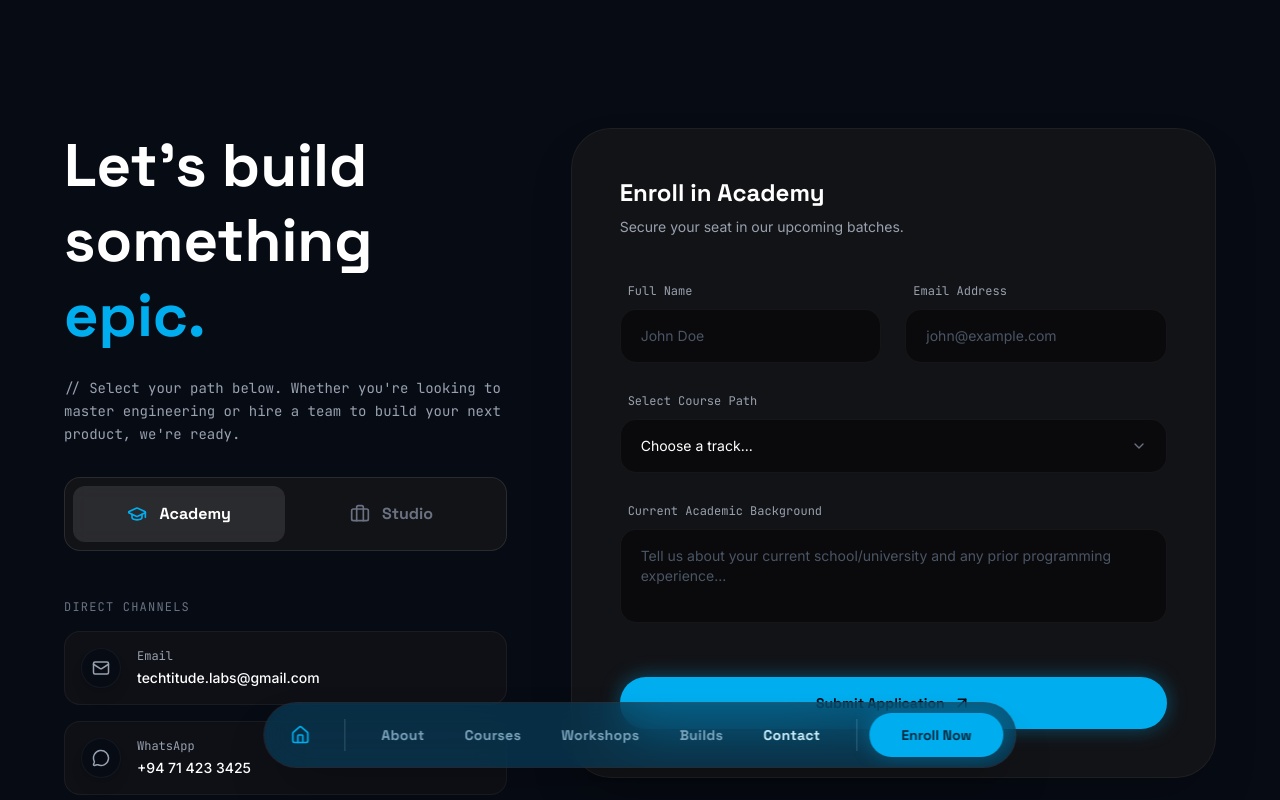
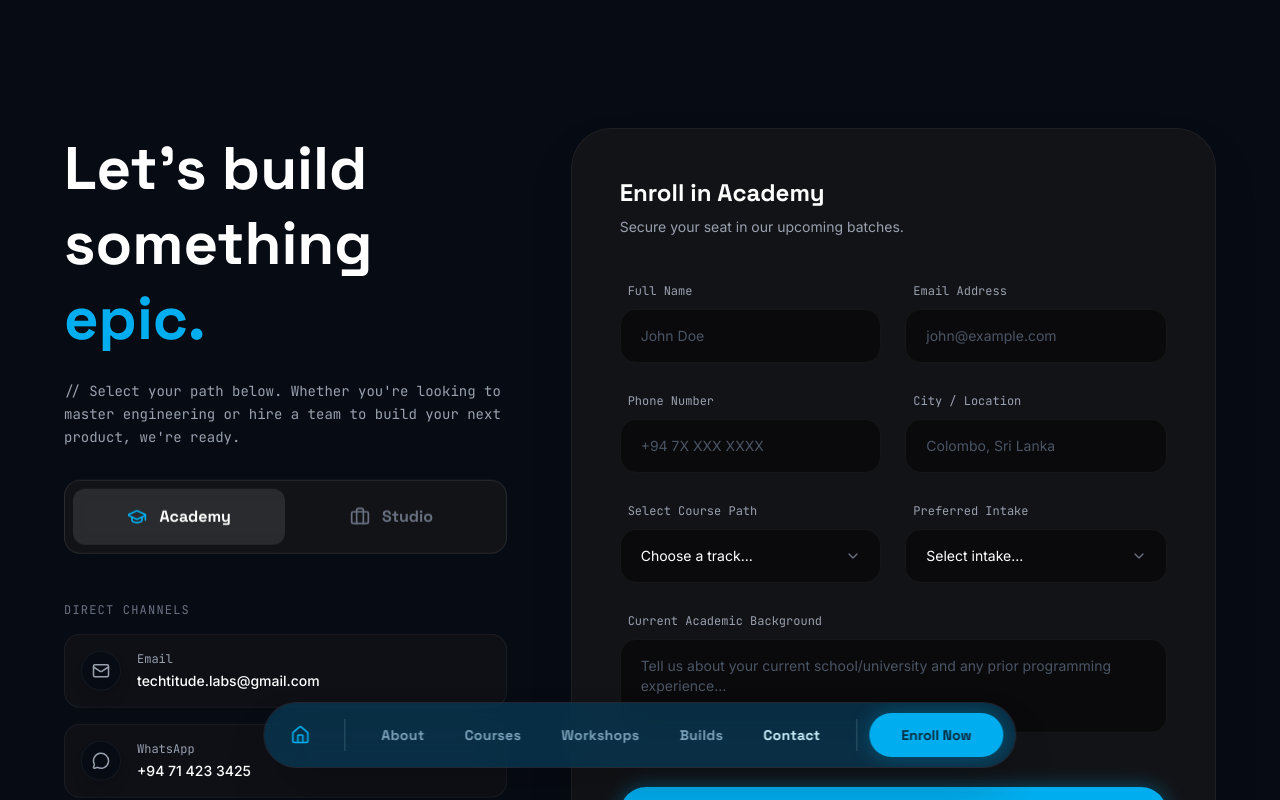
Before and after one commit to M-Mufassir/Techtitude-Labs, a React (Vite) app: page /contact in a window 1280 px wide. Shown: the top 800 px of the page. Built offline with nearby package versions, Linux system fonts and the light colour scheme.

Commit message:
feat: implement Footer, TeamShowcase components, and Contact page

```diff
--- a/src/Pages/Contact.tsx
+++ b/src/Pages/Contact.tsx
@@ -38,12 +38,15 @@ export default function Contact() {
     const data = new FormData(form);
     const name = data.get("name");
     const email = data.get("email");
+    const phone = data.get("phone");
+    const location = data.get("location");
     const course = data.get("course");
+    const intake = data.get("intake");
     const background = data.get("background");
 
     const subject = encodeURIComponent(`Academy Enrollment: ${name} - ${course}`);
     const body = encodeURIComponent(
-      `Name: ${name}\nEmail: ${email}\nCourse: ${course}\nAcademic Background: ${background}`
+      `Name: ${name}\nEmail: ${email}\nPhone: ${phone}\nLocation: ${location}\nCourse: ${course}\nPreferred Intake: ${intake}\nAcademic Background: ${background}`
     );
     window.location.href = `mailto:techtitude.labs@gmail.com?subject=${subject}&body=${body}`;
   }
@@ -53,6 +56,8 @@ export default function Contact() {
     const form = e.currentTarget;
     const data = new FormData(form);
     const name = data.get("name");
+    const email = data.get("email");
+    const phone = data.get("phone");
     const company = data.get("company");
     const timeline = data.get("timeline");
     const details = data.get("details");
@@ -62,7 +67,7 @@ export default function Contact() {
 
     const subject = encodeURIComponent(`New Project Inquiry: ${company || name}`);
     const body = encodeURIComponent(
-      `Name: ${name}\nCompany: ${company || "N/A"}\nBudget: $${budget}+\nTimeline: ${timeline}\nTech Stack: ${stacks || "Not specified"}\n\nProject Details:\n${details}`
+      `Name: ${name}\nEmail: ${email}\nPhone: ${phone}\nCompany: ${company || "N/A"}\nBudget: $${budget}+\nTimeline: ${timeline}\nTech Stack: ${stacks || "Not specified"}\n\nProject Details:\n${details}`
     );
     window.location.href = `mailto:techtitude.labs@gmail.com?subject=${subject}&body=${body}`;
   }
@@ -164,17 +169,42 @@ export default function Contact() {
                       </div>
                     </div>
 
+                    <div className="grid md:grid-cols-2 gap-6">
+                      <div>
+                        <label className="font-mono text-xs text-gray-400 ml-2">Phone Number</label>
+                        <input name="phone" type="tel" required placeholder="+94 7X XXX XXXX" className="mt-2 w-full rounded-2xl bg-[#0A0A0C] border border-white/5 px-5 py-4 text-sm text-white placeholder-gray-600 outline-none focus:border-[#00AEEF] focus:ring-1 focus:ring-[#00AEEF] transition-all" />
+                      </div>
+                      <div>
+                        <label className="font-mono text-xs text-gray-400 ml-2">City / Location</label>
+                        <input name="location" required placeholder="Colombo, Sri Lanka" className="mt-2 w-full rounded-2xl bg-[#0A0A0C] border border-white/5 px-5 py-4 text-sm text-white placeholder-gray-600 outline-none focus:border-[#00AEEF] focus:ring-1 focus:ring-[#00AEEF] transition-all" />
+                      </div>
+                    </div>
+
+                    <div className="grid md:grid-cols-2 gap-6">
                       <div>
                         <label className="font-mono text-xs text-gray-400 ml-2">Select Course Path</label>
                         <div className="mt-2 relative">
-                        <select name="course" required className="w-full rounded-2xl bg-[#0A0A0C] border border-white/5 px-5 py-4 text-sm text-white appearance-none outline-none focus:border-[#00AEEF] focus:ring-1 focus:ring-[#00AEEF] transition-all">
-                          <option value="" disabled selected>Choose a track...</option>
+                          <select name="course" required defaultValue="" className="w-full rounded-2xl bg-[#0A0A0C] border border-white/5 px-5 py-4 text-sm text-white appearance-none outline-none focus:border-[#00AEEF] focus:ring-1 focus:ring-[#00AEEF] transition-all">
+                            <option value="" disabled>Choose a track...</option>
                             <option value="Code Core (Grade 10 & 11)">Code Core (Grade 10 & 11 ICT)</option>
                             <option value="Web Engineering">Advanced Web Engineering</option>
                             <option value="AI & ML">Next-Gen AI & ML</option>
                             <option value="UI/UX Design">Interactive UI/UX Design</option>
                           </select>
                           <ChevronRight className="absolute right-5 top-1/2 -translate-y-1/2 text-gray-500 pointer-events-none rotate-90" size={16} />
+                        </div>
+                      </div>
+                      <div>
+                        <label className="font-mono text-xs text-gray-400 ml-2">Preferred Intake</label>
+                        <div className="mt-2 relative">
+                          <select name="intake" required defaultValue="" className="w-full rounded-2xl bg-[#0A0A0C] border border-white/5 px-5 py-4 text-sm text-white appearance-none outline-none focus:border-[#00AEEF] focus:ring-1 focus:ring-[#00AEEF] transition-all">
+                            <option value="" disabled>Select intake...</option>
+                            <option value="Next Available">Next Available Batch</option>
+                            <option value="Summer">Summer Intake</option>
+                            <option value="Fall">Fall Intake</option>
+                          </select>
+                          <ChevronRight className="absolute right-5 top-1/2 -translate-y-1/2 text-gray-500 pointer-events-none rotate-90" size={16} />
+                        </div>
                       </div>
                     </div>
 
@@ -215,8 +245,20 @@ export default function Contact() {
                       </div>
                     </div>
 
+                    <div className="grid md:grid-cols-2 gap-6">
+                      <div>
+                        <label className="font-mono text-xs text-gray-400 ml-2">Email Address</label>
+                        <input name="email" type="email" required placeholder="jane@example.com" className="mt-2 w-full rounded-2xl bg-[#0A0A0C] border border-white/5 px-5 py-4 text-sm text-white placeholder-gray-600 outline-none focus:border-[#7B2CBF] focus:ring-1 focus:ring-[#7B2CBF] transition-all" />
+                      </div>
+                      <div>
+                        <label className="font-mono text-xs text-gray-400 ml-2">Phone Number</label>
+                        <input name="phone" type="tel" required placeholder="+94 7X XXX XXXX" className="mt-2 w-full rounded-2xl bg-[#0A0A0C] border border-white/5 px-5 py-4 text-sm text-white placeholder-gray-600 outline-none focus:border-[#7B2CBF] focus:ring-1 focus:ring-[#7B2CBF] transition-all" />
+                      </div>
+                    </div>
+
+                    <div className="grid md:grid-cols-2 gap-6 mt-2">
                       {/* Interactive Budget Slider */}
-                    <div className="mt-2">
+                      <div>
                         <div className="flex justify-between items-end mb-4">
                           <label className="font-mono text-xs text-gray-400 ml-2">Estimated Budget (USD)</label>
                           <span className="font-mono text-[#7B2CBF] font-bold">${budget.toLocaleString()}{budget >= 50000 ? '+' : ''}</span>
@@ -236,6 +278,21 @@ export default function Contact() {
                         </div>
                       </div>
 
+                      {/* Target Timeline */}
+                      <div>
+                        <label className="font-mono text-xs text-gray-400 ml-2">Target Timeline</label>
+                        <div className="mt-2 relative">
+                          <select name="timeline" required className="w-full rounded-2xl bg-[#0A0A0C] border border-white/5 px-5 py-4 text-sm text-white appearance-none outline-none focus:border-[#7B2CBF] focus:ring-1 focus:ring-[#7B2CBF] transition-all">
+                            <option value="ASAP">ASAP (Expedited)</option>
+                            <option value="1-3 Months">1-3 Months</option>
+                            <option value="3-6 Months">3-6 Months</option>
+                            <option value="6+ Months">6+ Months</option>
+                          </select>
+                          <ChevronRight className="absolute right-5 top-1/2 -translate-y-1/2 text-gray-500 pointer-events-none rotate-90" size={16} />
+                        </div>
+                      </div>
+                    </div>
+
                     {/* Tech Stack Requirements */}
                     <div>
                       <label className="font-mono text-xs text-gray-400 ml-2 block mb-3">Required Capabilities (Optional)</label>
@@ -251,24 +308,9 @@ export default function Contact() {
                       </div>
                     </div>
 
-                    <div className="grid md:grid-cols-2 gap-6 mt-2">
-                      <div>
-                        <label className="font-mono text-xs text-gray-400 ml-2">Target Timeline</label>
-                        <div className="mt-2 relative">
-                          <select name="timeline" required className="w-full rounded-2xl bg-[#0A0A0C] border border-white/5 px-5 py-4 text-sm text-white appearance-none outline-none focus:border-[#7B2CBF] focus:ring-1 focus:ring-[#7B2CBF] transition-all">
-                            <option value="ASAP">ASAP (Expedited)</option>
-                            <option value="1-3 Months">1-3 Months</option>
-                            <option value="3-6 Months">3-6 Months</option>
-                            <option value="6+ Months">6+ Months</option>
-                          </select>
-                          <ChevronRight className="absolute right-5 top-1/2 -translate-y-1/2 text-gray-500 pointer-events-none rotate-90" size={16} />
-                        </div>
-                      </div>
-                    </div>
-
                     <div>
                       <label className="font-mono text-xs text-gray-400 ml-2">Project Details</label>
-                      <textarea name="details" rows={4} required placeholder="Describe the core problem you are trying to solve..." className="mt-2 w-full rounded-2xl bg-[#0A0A0C] border border-white/5 px-5 py-4 text-sm text-white placeholder-gray-600 outline-none focus:border-[#7B2CBF] focus:ring-1 focus:ring-[#7B2CBF] resize-none transition-all" />
+                      <textarea name="details" rows={2} required placeholder="Describe the core problem you are trying to solve..." className="mt-2 w-full rounded-2xl bg-[#0A0A0C] border border-white/5 px-5 py-4 text-sm text-white placeholder-gray-600 outline-none focus:border-[#7B2CBF] focus:ring-1 focus:ring-[#7B2CBF] resize-none transition-all" />
                     </div>
 
                     <button type="submit" className="mt-2 w-full flex items-center justify-center gap-2 rounded-full bg-[#7B2CBF] hover:bg-[#6a24a6] px-8 py-4 text-white text-sm font-bold font-display shadow-[0_0_20px_rgba(123,44,191,0.4)] transition-all duration-300">
--- a/src/components/Footer.tsx
+++ b/src/components/Footer.tsx
@@ -10,7 +10,7 @@ export default function Footer() {
   const particleColor = isStudioRoute ? "#7B2CBF" : "#00AEEF";
 
   return (
-    <footer className="relative border-t border-elevated mt-16 overflow-hidden bg-[#070B14]">
+    <footer className="relative border-t border-elevated overflow-hidden bg-[#070B14]">
       {/* Background Animation */}
       <div className="absolute inset-0 z-0 opacity-60">
         <NeuralBackground color={particleColor} particleCount={isStudioRoute ? 400 : 500} speed={isStudioRoute ? 0.9 : 0.7} />
```
Also changed, not shown: src/components/TeamShowcase.tsx (+6 -6 lines). Lines whose indentation alone changed are shown as unchanged.
